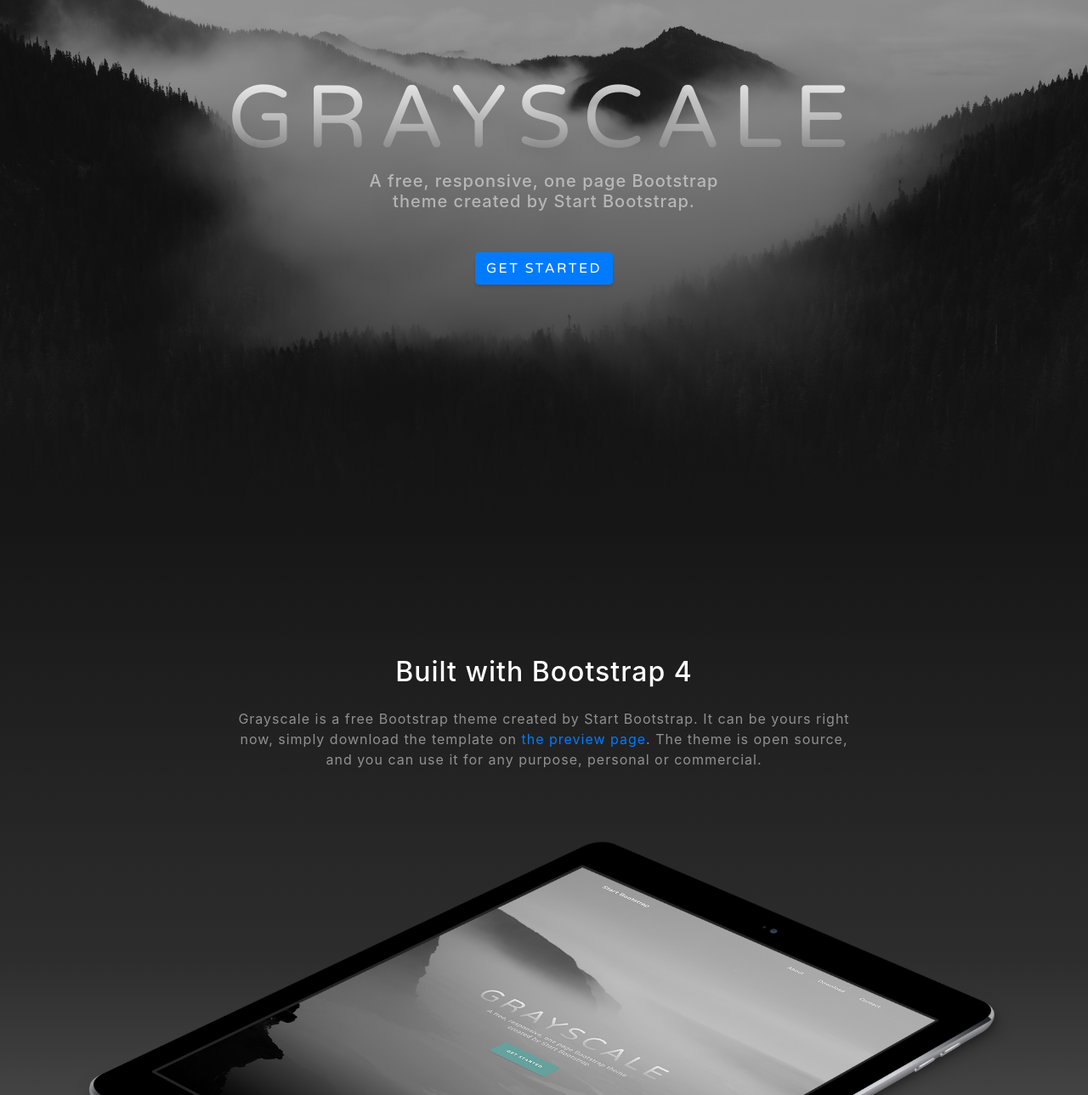
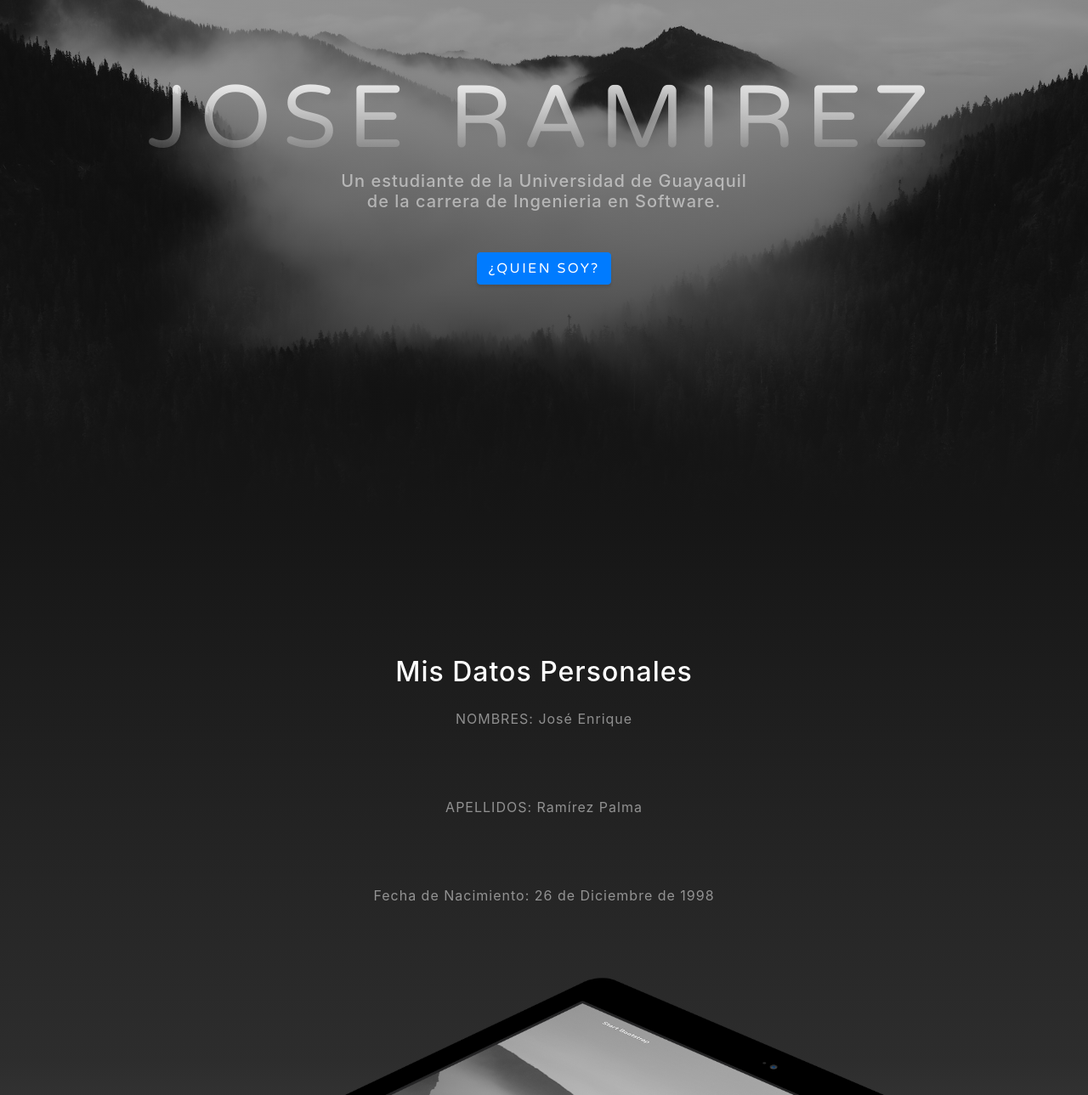
Before and after one commit to Joshtic/joshtic.github.io, a website with bundled scripts: page index.html in a window 1280 px wide. Shown: the part 188-1477 px from the top of the page at 85% size. Built offline with nearby package versions, Linux system fonts and the light colour scheme.

Commit message:
Update index.html

```diff
--- a/index.html
+++ b/index.html
@@ -53,9 +53,9 @@
   <header class="masthead">
     <div class="container d-flex h-100 align-items-center">
       <div class="mx-auto text-center">
-        <h1 class="mx-auto my-0 text-uppercase">Grayscale</h1>
-        <h2 class="text-white-50 mx-auto mt-2 mb-5">A free, responsive, one page Bootstrap theme created by Start Bootstrap.</h2>
-        <a href="#about" class="btn btn-primary js-scroll-trigger">Get Started</a>
+        <h1 class="mx-auto my-0 text-uppercase">JOSE RAMIREZ</h1>
+        <h2 class="text-white-50 mx-auto mt-2 mb-5">Un estudiante de la Universidad de Guayaquil de la carrera de Ingenieria en Software.</h2>
+        <a href="#about" class="btn btn-primary js-scroll-trigger">¿Quien soy?</a>
       </div>
     </div>
   </header>
@@ -65,9 +65,11 @@
     <div class="container">
       <div class="row">
         <div class="col-lg-8 mx-auto">
-          <h2 class="text-white mb-4">Built with Bootstrap 4</h2>
-          <p class="text-white-50">Grayscale is a free Bootstrap theme created by Start Bootstrap. It can be yours right now, simply download the template on
-            <a href="http://startbootstrap.com/template-overviews/grayscale/">the preview page</a>. The theme is open source, and you can use it for any purpose, personal or commercial.</p>
+          <h2 class="text-white mb-4">Mis Datos Personales</h2>
+          <p class="text-white-50">NOMBRES: José Enrique</p>
+          <p class="text-white-50">APELLIDOS: Ramírez Palma</p>
+          <p class="text-white-50">Fecha de Nacimiento: 26 de Diciembre de 1998</p>
+          <p class="text-white-50"></p>
         </div>
       </div>
       <img src="img/ipad.png" class="img-fluid" alt="">
```
